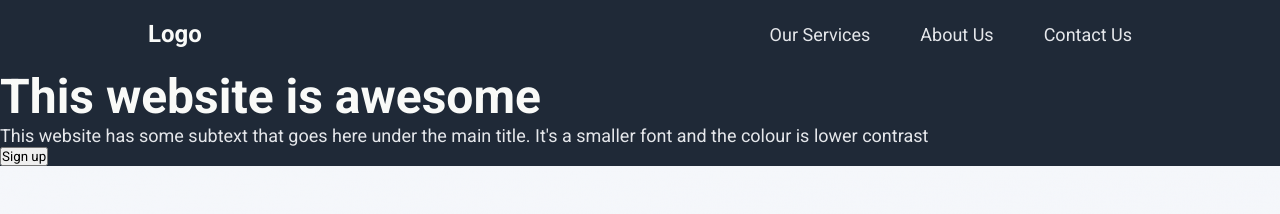
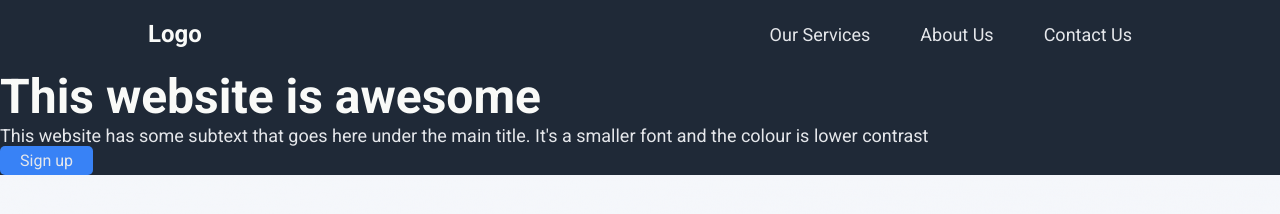
Before and after one commit to henrylin03/landing-page, a plain HTML site: page index.html in a window 1280 px wide. Shown: the top 214 px of the page. Drawn offline with Linux system fonts and the light colour scheme.

Commit message:
style sign up button in hero
style will be the same as the 'sign up' button also in the .cta section so is reusable. Unset all the default styles of a html <button>, then added background colour (which also changes on hover to a slightly lighter colour), rounded the edges out using border-radius, and made sure that, even though no anchor wrapper around it, the cursor turns to a 'pointer'

```diff
--- a/styles.css
+++ b/styles.css
@@ -50,3 +50,16 @@ a {
     color: #e5e7eb;
     font-size: 18px;
 }
+
+button {
+    all: unset;
+    background-color: #3882F6;
+    color: #e5e7eb;
+    border-radius: 5px;
+    padding: 5px 20px;
+    cursor: pointer;
+}
+
+button:hover {
+    background-color: #4a8ffd;
+}
```
